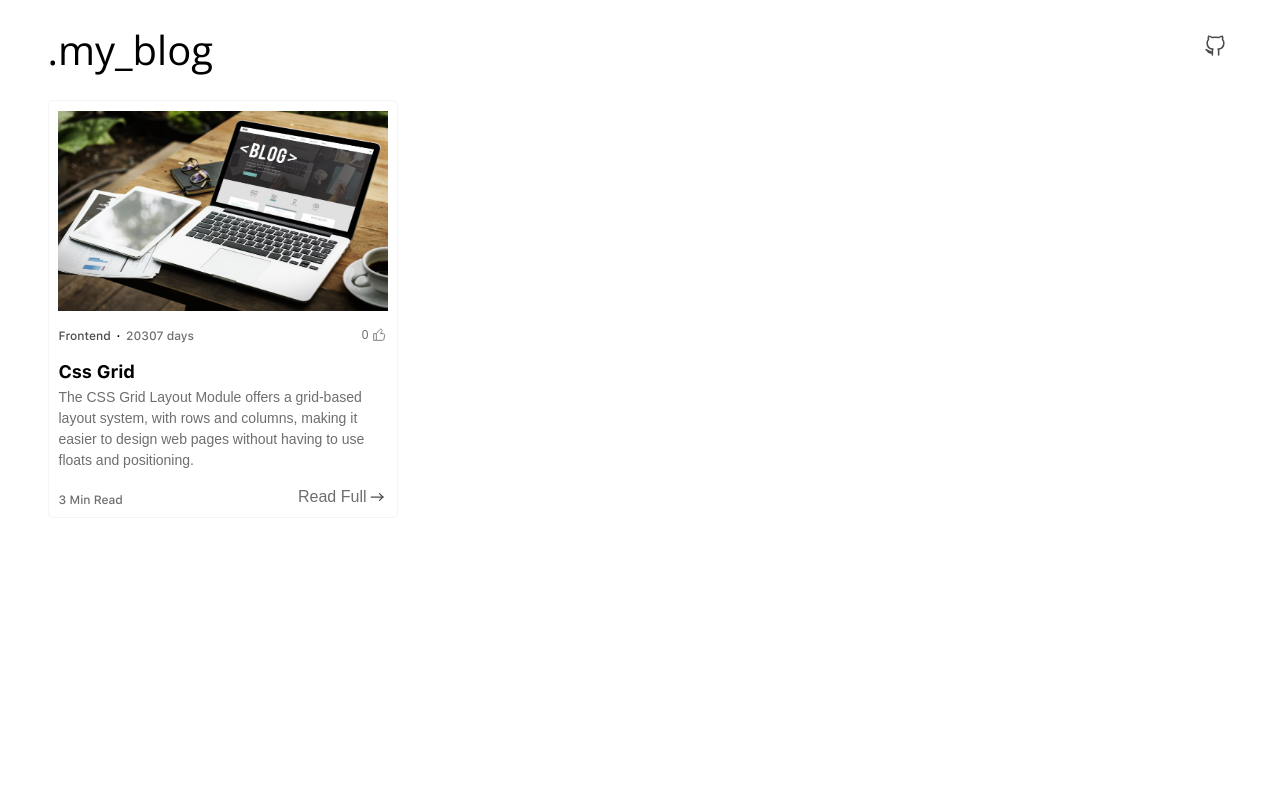
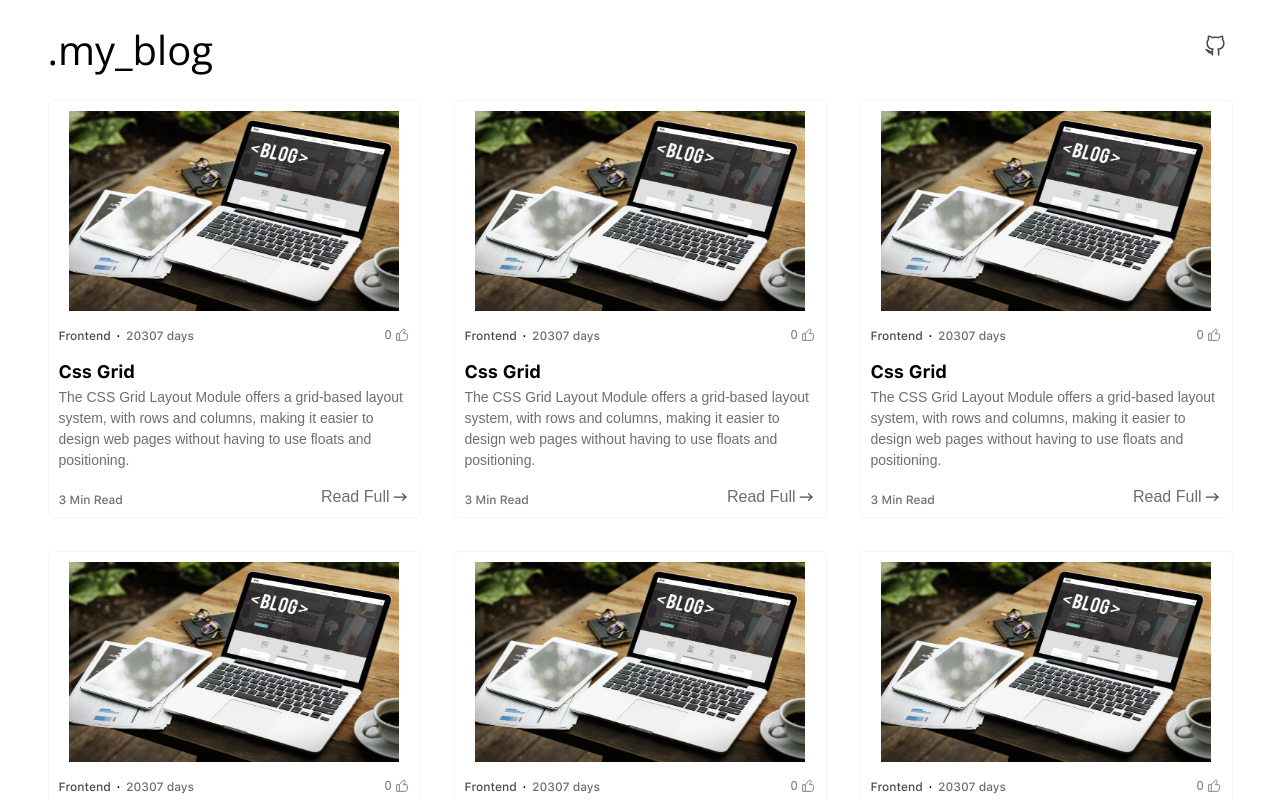
Before and after one commit to NicaZadirieva/nextjs_ht, a Next.js app in the folder blog/: page / in a window 1280 px wide. Shown: the top 800 px of the page. Built offline with nearby package versions, Linux system fonts and the light colour scheme; a web font is replaced by a local one.

Commit message:
feat: add grid to blog items

```diff
--- a/blog/app/globals.css
+++ b/blog/app/globals.css
@@ -15,6 +15,12 @@
 	padding-left: 10px;
 }
 
+.blog-container {
+	display: grid;
+	grid-template-columns: repeat(auto-fit, minmax(350px, 1fr));
+	gap: 33px;
+}
+
 /* сброс стилей */
 body, header, h1 {
 	margin: 0;
--- a/blog/app/page.tsx
+++ b/blog/app/page.tsx
@@ -2,16 +2,20 @@ import { BlogItem } from '@/entities';
 
 export default function Home() {
 	return (
-		<div>
-			<BlogItem
+		<div className='blog-container'>
+			{
+				new Array(15).fill(0).map((val, i) => {
+					return (<BlogItem
+						key={i}
 						text="The CSS Grid Layout Module offers a grid-based layout system, with rows and columns, making it easier to design web pages without having to use floats and positioning."
 						createdAt={new Date('2021-09-25')}
 						tag='Frontend'
 						title="Css Grid"
 						readTime="3 Min Read"
 						postLink="google.com"
-				mainPhotoLink='/Blog/blogPost.jpg'/>
-
+						mainPhotoLink='/Blog/blogPost.jpg' />);
+				})
+			}
 
 		</div>
 	);
--- a/blog/entities/BlogItem/index.module.css
+++ b/blog/entities/BlogItem/index.module.css
@@ -5,7 +5,8 @@
 	align-items: center;
 
 	box-sizing: border-box;
-	width: 350px;
+
+	/* width: 350px; */
 	padding: 10px;
 	border: 1px solid var(--grey-light);
 	border-radius: 5px;
```
Lines whose indentation alone changed are shown as unchanged.
